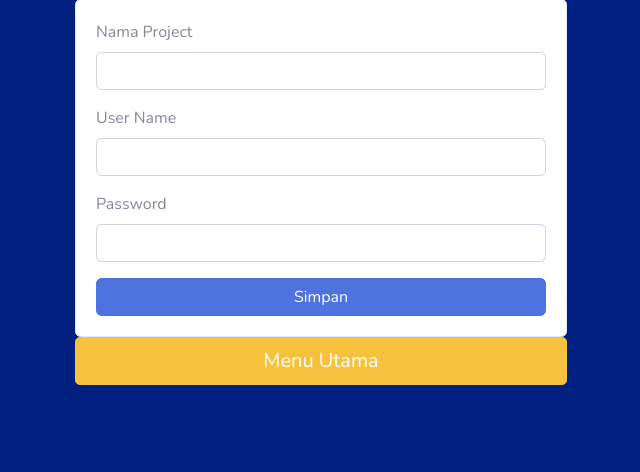
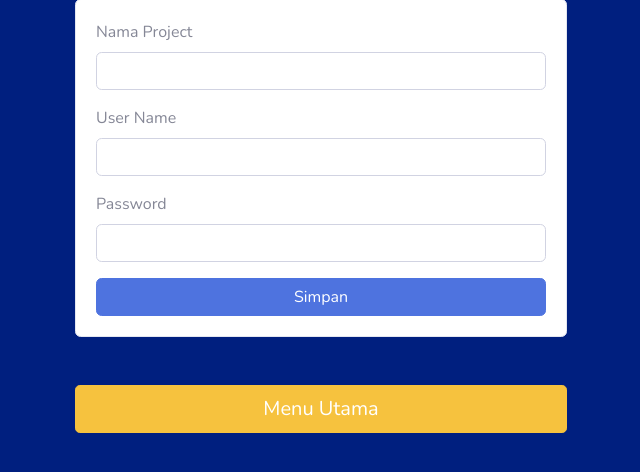
Before and after one commit to aguspuryanto/fbmp-mobile, a CodeIgniter 4 app: template app/Views/admin/akun/_create.php in a window 1280 px wide. Shown: the part 49-521 px from the top of the page, without its empty margins (319-959 px from the left). Run offline with PHP 8.4 and a stand-in for CodeIgniter, Linux system fonts and the light colour scheme; the template is opened without the code that fills it, so the values that code supplies are empty; some libraries are stand-ins or nearby versions.

Commit message:
update produk

```diff
--- a/app/Views/admin/akun/_create.php
+++ b/app/Views/admin/akun/_create.php
@@ -11,7 +11,7 @@
         <!-- Page Heading -->
         <h2 class="mt-0 text-center"><?= $title ?></h2>
 
-        <div class="card">
+        <div class="card mb-5">
             <div class="card-body">
 
                 <?= $this->include('admin/akun/_form') ?>
--- a/app/Views/admin/products/_create.php
+++ b/app/Views/admin/products/_create.php
@@ -6,7 +6,7 @@
         <!-- Page Heading -->
         <h2 class="mt-0">Tambah Product</h2>
 
-        <div class="card">
+        <div class="card mb-5">
             <!-- <div class="card-header">Featured</div> -->
             <div class="card-body m-0">
 
```
